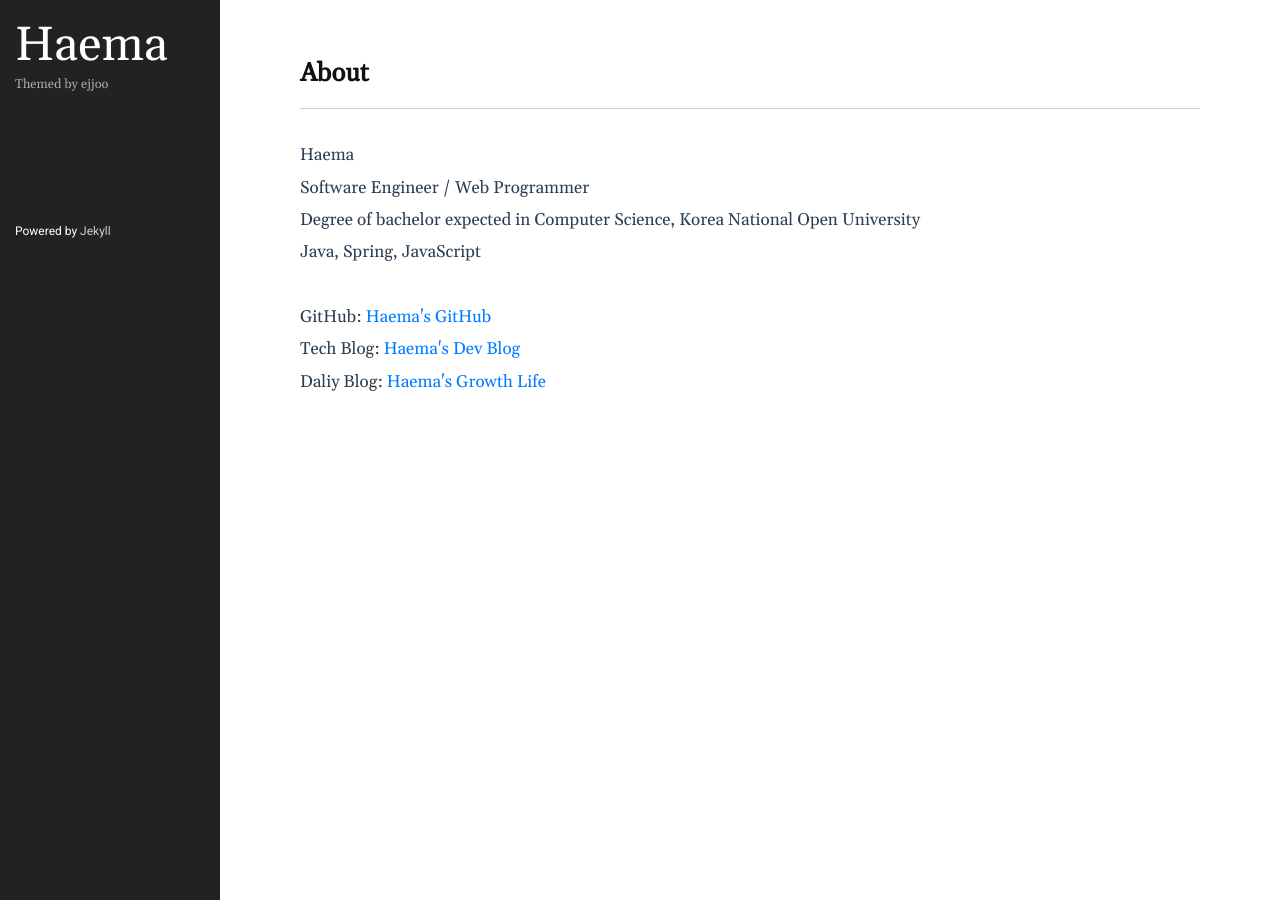
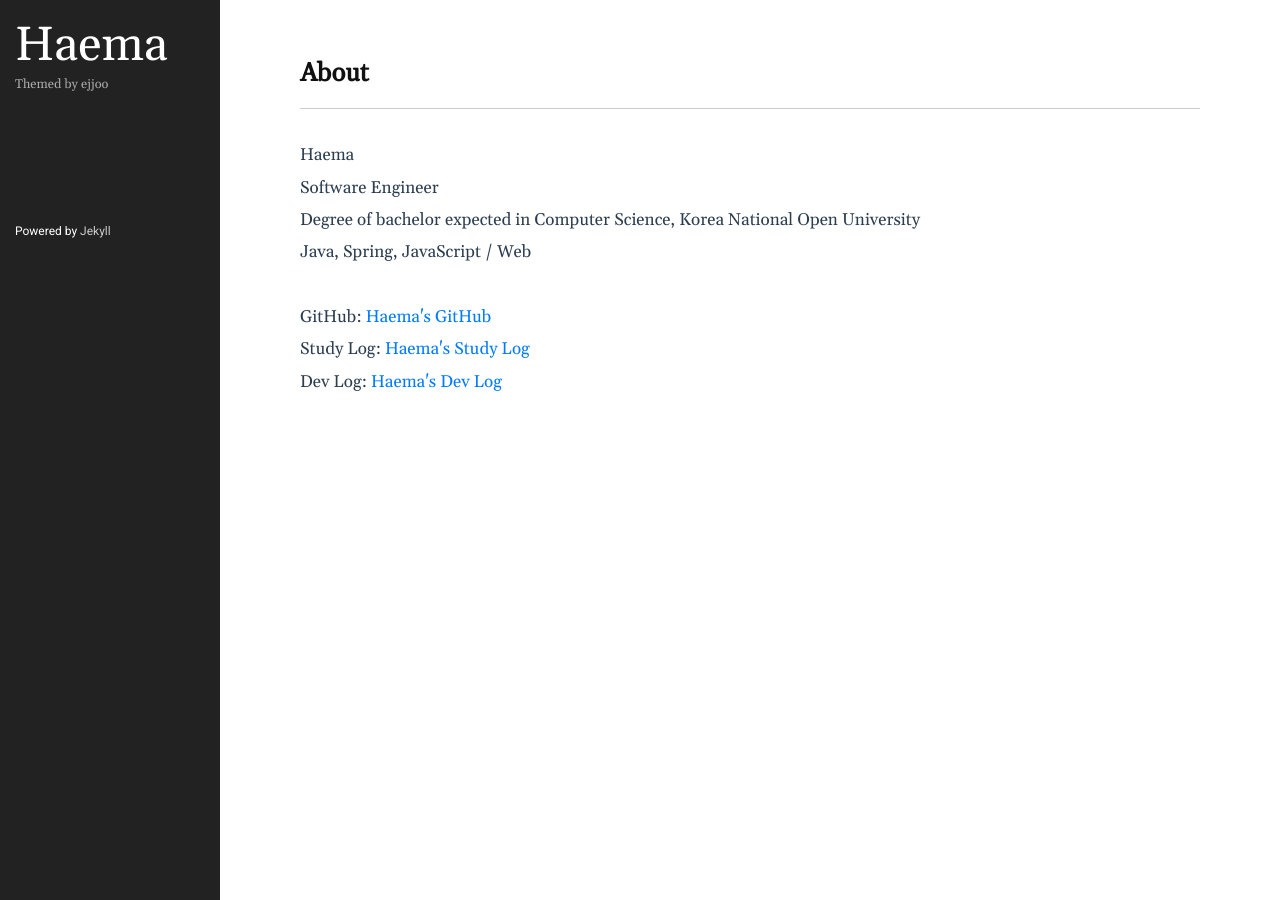
Before and after one commit to haema-dev/haema-dev.github.io, a Jekyll site: the page built from index.md, in a window 1280 px wide. Built offline with Jekyll 4.4.1, drawn with Linux system fonts in a browser that asks for light colours.

Commit message:
changed blog name

```diff
--- a/_includes/home.html
+++ b/_includes/home.html
@@ -9,13 +9,13 @@
 
   <div class="post-content">
     <p>Haema<br>
-      Software Engineer / Web Programmer<br>
+      Software Engineer<br>
       Degree of bachelor expected in Computer Science, Korea National Open University<br>
-      Java, Spring, JavaScript<br>
+      Java, Spring, JavaScript / Web<br>
     </p><br>
     <p>GitHub: <a href="https://github.com/haema-dev" target="_blank">Haema's GitHub</a></p>
-    <p>Tech Blog: <a href="https://haema-dev.tistory.com" target="_blank">Haema's Dev Blog</a></p>
-    <p>Daliy Blog: <a href="https://velog.io/@haema_dev" target="_blank">Haema's Growth Life</a></p>
+    <p>Study Log: <a href="https://haema-dev.tistory.com" target="_blank">Haema's Study Log</a></p>
+    <p>Dev Log: <a href="https://velog.io/@haema_dev" target="_blank">Haema's Dev Log</a></p>
   </div>
 
 
```
